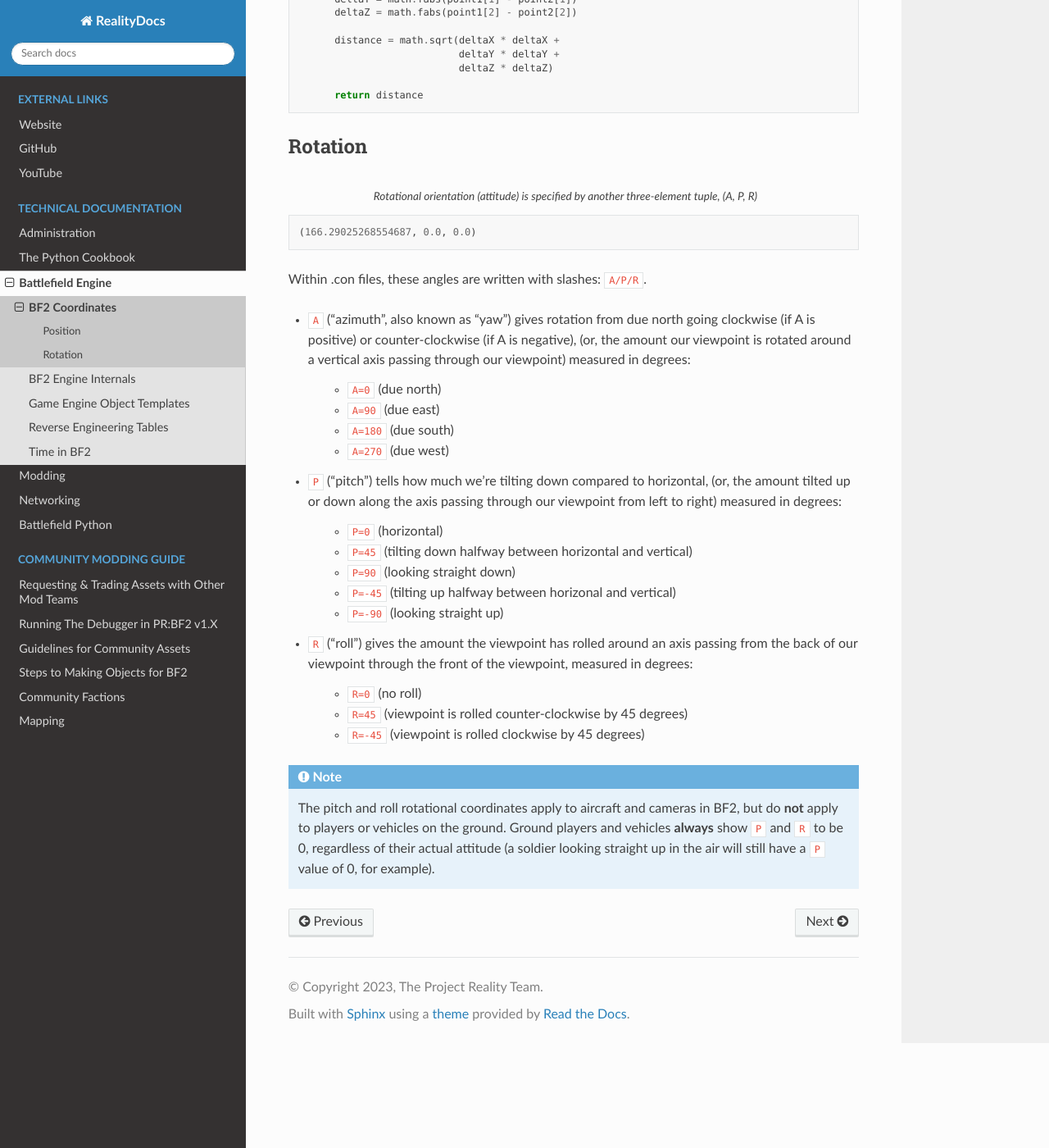
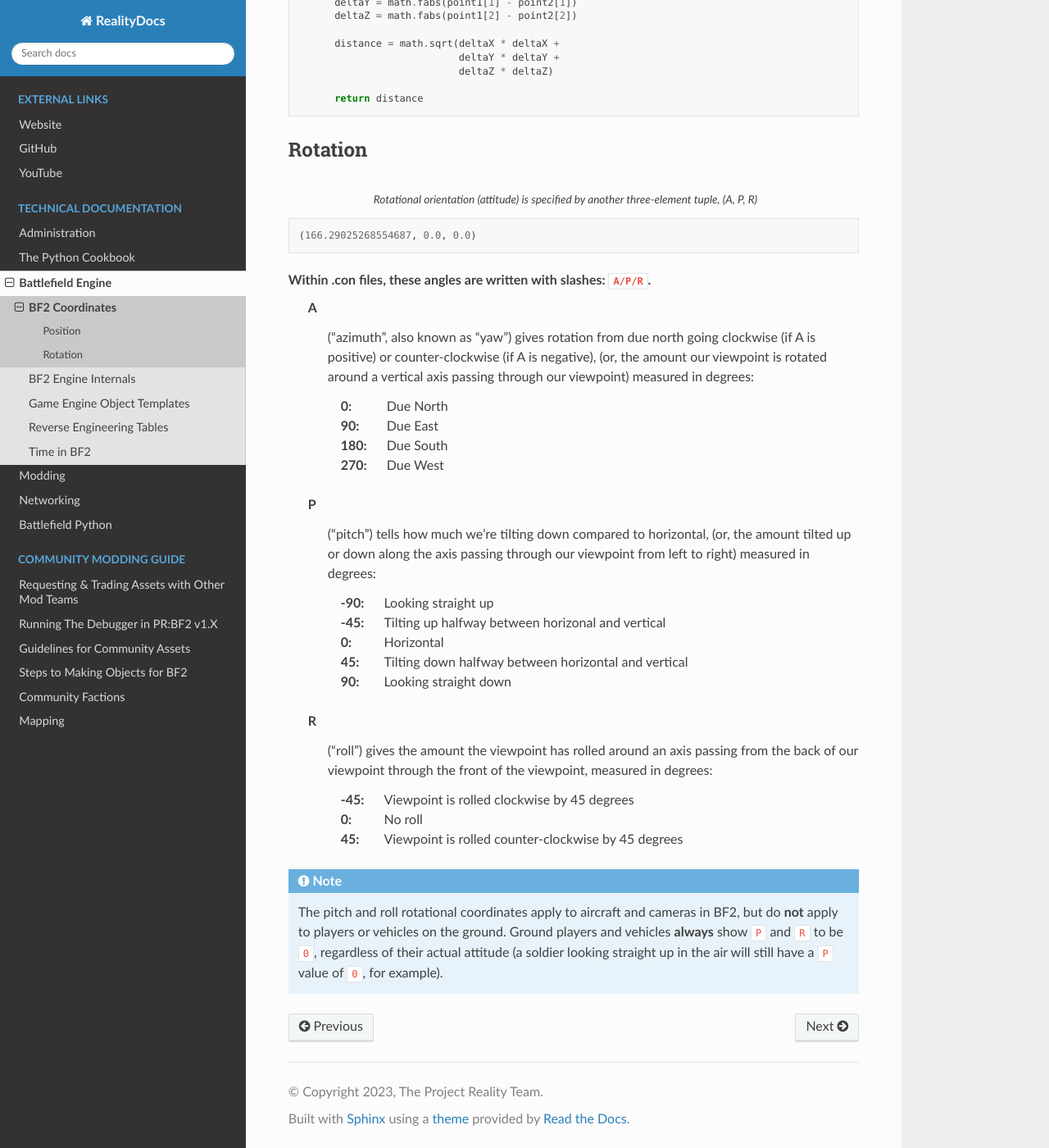
Before and after one commit to papadanku/RealityDocs, a Sphinx documentation site: the page built from docs/source/technical/engine/coordinates.rst, in a window 1280 px wide and 1400 px high, scrolled down 1778 px. Shown: the whole window at 82% size. Built offline with Sphinx 7.4.7 and the Read the Docs theme 2.0.0, drawn with Linux system fonts in a browser that asks for light colours; part of the change alters nothing that is shown; some of the changed text lies outside the part shown.

```diff
--- a/docs/source/technical/engine/coordinates.rst
+++ b/docs/source/technical/engine/coordinates.rst
@@ -34,10 +34,15 @@ Coordinates are specified by a three-element tuple, ``(X, Y, Z)``. For example:
 Within ``.con`` files these coordinates are written with slashes: ``X/Y/Z``.
 
 These coordinates spell out a position along three axes:
-
-- The ``X`` value tells how far east or west an object is; moving further east causes ``X`` to increase, moving further west causes it to decrease.
-- The ``Y`` value tells your altitude; as you go higher, ``Y`` increases.
-- The ``Z`` value tells how far north or south an object is; moving further north causes ``Z`` to increase, moving further south causes it to decrease.
+   :X:
+      - How far East or West an object is
+      - Moving further East/West causes it to increase/decrease
+   :Y:
+      - Your altitude
+      - Increases as you go higher
+   :Z:
+      - How far North or South an object is
+      - Increases/decreases as you move further North/South
 
 In all BF2 maps, the origin of the coordinate system (0, 0) is at the point in the very center of the map. Each unit in the coordinate system equals approximately 1 meter in the game world. Therefore, the example coordinate listed above will be a point 160.96 meters east and 266.02 meters south of map center, at an altitude of 162.55 meters. Note, however, that this is an “absolute” altitude; the altitude relative to the ground will depend on how high the surface of the ground is at that point; “sea level” varies quite a bit from map to map.
 
@@ -74,28 +79,29 @@ Rotation
    (166.29025268554687, 0.0, 0.0)
 
 Within .con files, these angles are written with slashes: ``A/P/R``.
+   A
+      (“azimuth”, also known as “yaw”) gives rotation from due north going clockwise (if A is positive) or counter-clockwise (if A is negative), (or, the amount our viewpoint is rotated around a vertical axis passing through our viewpoint) measured in degrees:
 
-- ``A`` (“azimuth”, also known as “yaw”) gives rotation from due north going clockwise (if A is positive) or counter-clockwise (if A is negative), (or, the amount our viewpoint is rotated around a vertical axis passing through our viewpoint) measured in degrees:
+      :0: Due North
+      :90: Due East
+      :180: Due South
+      :270: Due West
+   P
+      (“pitch”) tells how much we're tilting down compared to horizontal, (or, the amount tilted up or down along the axis passing through our viewpoint from left to right) measured in degrees:
 
-   - ``A=0`` (due north)
-   - ``A=90`` (due east)
-   - ``A=180`` (due south)
-   - ``A=270`` (due west)
+      :-90: Looking straight up
+      :-45: Tilting up halfway between horizonal and vertical
+      :0: Horizontal
+      :45: Tilting down halfway between horizontal and vertical
+      :90: Looking straight down
 
-- ``P`` (“pitch”) tells how much we're tilting down compared to horizontal, (or, the amount tilted up or down along the axis passing through our viewpoint from left to right) measured in degrees:
+   R
+      (“roll”) gives the amount the viewpoint has rolled around an axis passing from the back of our viewpoint through the front of the viewpoint, measured in degrees:
 
-   - ``P=0`` (horizontal)
-   - ``P=45`` (tilting down halfway between horizontal and vertical)
-   - ``P=90`` (looking straight down)
-   - ``P=-45`` (tilting up halfway between horizonal and vertical)
-   - ``P=-90`` (looking straight up)
-
-- ``R`` (“roll”) gives the amount the viewpoint has rolled around an axis passing from the back of our viewpoint through the front of the viewpoint, measured in degrees:
-
-   - ``R=0`` (no roll)
-   - ``R=45`` (viewpoint is rolled counter-clockwise by 45 degrees)
-   - ``R=-45`` (viewpoint is rolled clockwise by 45 degrees)
+      :-45: Viewpoint is rolled clockwise by 45 degrees
+      :0: No roll
+      :45: Viewpoint is rolled counter-clockwise by 45 degrees
 
 .. note::
 
-   The pitch and roll rotational coordinates apply to aircraft and cameras in BF2, but do **not** apply to players or vehicles on the ground. Ground players and vehicles **always** show ``P`` and ``R`` to be 0, regardless of their actual attitude (a soldier looking straight up in the air will still have a ``P`` value of 0, for example).
+   The pitch and roll rotational coordinates apply to aircraft and cameras in BF2, but do **not** apply to players or vehicles on the ground. Ground players and vehicles **always** show ``P`` and ``R`` to be ``0``, regardless of their actual attitude (a soldier looking straight up in the air will still have a ``P`` value of ``0``, for example).
```
